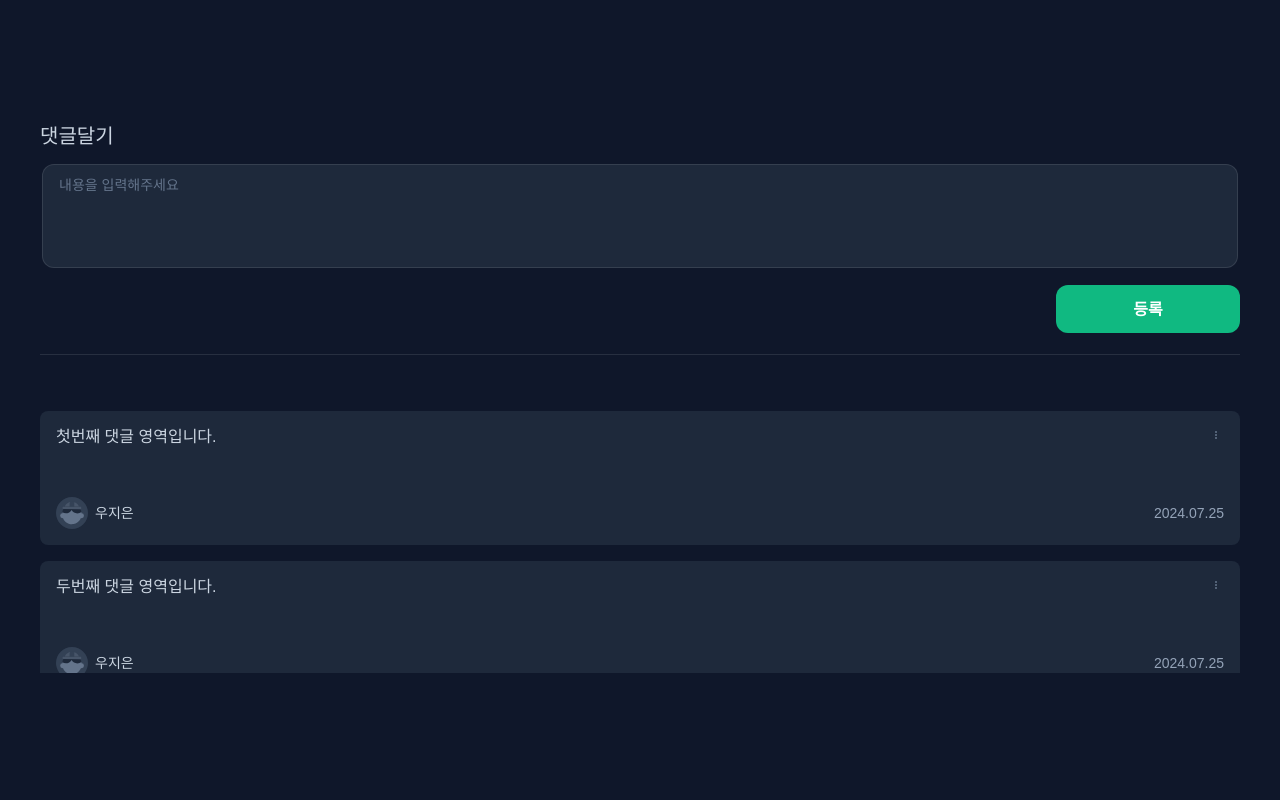
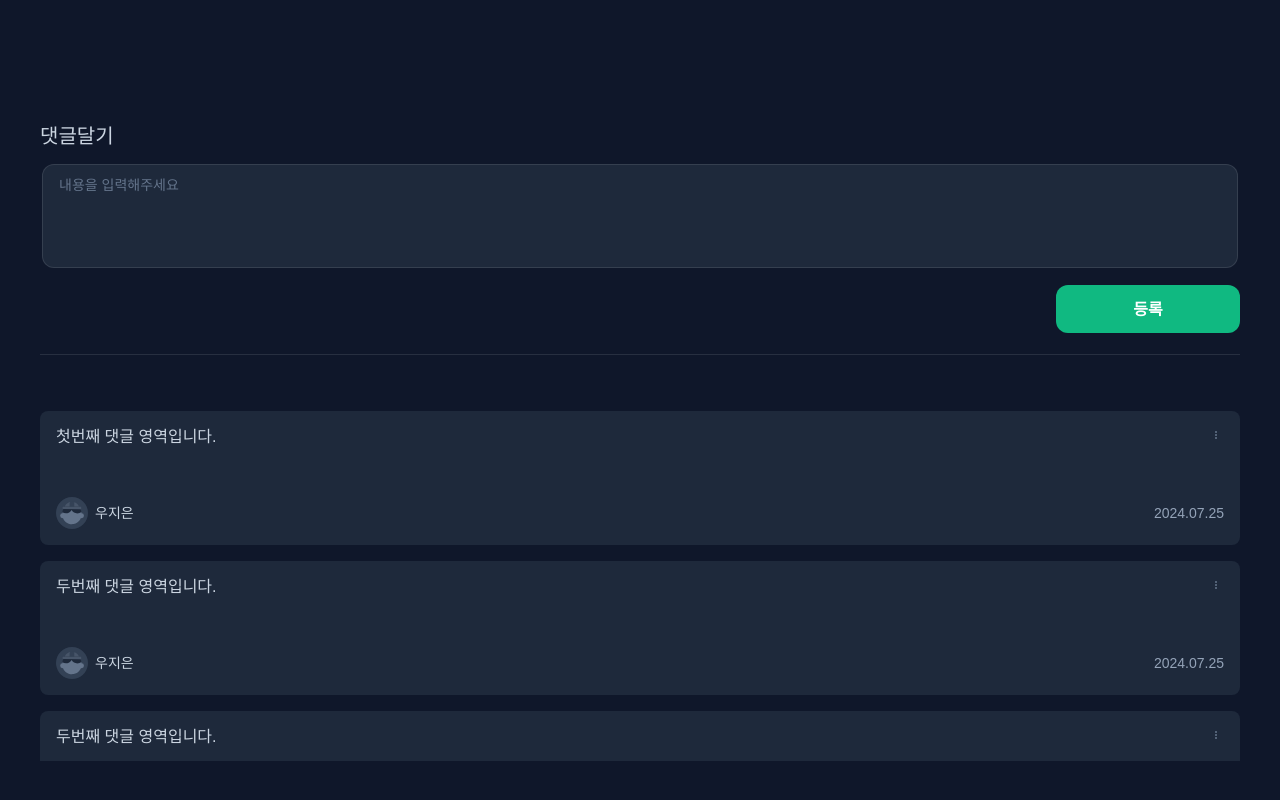
Before and after one commit to ozen0718/coworkers, a Next.js app: page /boards/1 in a window 1280 px wide. Shown: the part 308-1108 px from the top of the page. Before the commit the page ends 1061 px from the top, so only its background shows below. Built offline with nearby package versions, Linux system fonts and the light colour scheme.

Commit message:
[Refactor] PostCard 댓글 높이 변경

```diff
--- a/src/app/(pages)/(main)/boards/[articleid]/page.tsx
+++ b/src/app/(pages)/(main)/boards/[articleid]/page.tsx
@@ -5,7 +5,7 @@ import PostDropdown from '@/components/Card/Post/PostDropdown';
 import AuthorInfo from '@/components/Card/Comment/AuthorInfo';
 import AddComment from '@/components/Card/Comment/AddComment';
 import BoardComment from '@/components/Card/Comment/BoardComment';
-import { comments, testPosts } from '@/components/Card/testPosts';
+import { comments } from '@/components/Card/testPosts';
 
 export default function ArticleDetail() {
   const [isDropDownOpen, setIsDropDownOpen] = useState(false);
@@ -82,7 +82,7 @@ export default function ArticleDetail() {
       <div className="my-4 h-px w-full bg-[#F8FAFC1A]" />
 
       {/* 댓글 */}
-      <div className="scroll-area mt-10 flex h-full max-h-[262px] flex-col gap-4 overflow-y-auto">
+      <div className="scroll-area mt-10 flex h-[350px] flex-col gap-4 overflow-y-auto">
         {Array.isArray(comments) && comments.length > 0 ? (
           comments.map((comment) => (
             <BoardComment
--- a/src/components/Card/Comment/BoardComment.tsx
+++ b/src/components/Card/Comment/BoardComment.tsx
@@ -8,7 +8,7 @@ import { TextAreaInput } from '@/components/common/Inputs';
 import clsx from 'clsx';
 import { BoardCommentProps } from '../CardType';
 
-export default function BoardComment({ type, author, content, date }: BoardCommentProps) {
+export default function BoardComment({ type, content }: BoardCommentProps) {
   const [isDropDownOpen, setIsDropDownOpen] = useState(false);
   const [isEditing, setIsEditing] = useState(false);
 
@@ -73,7 +73,7 @@ export default function BoardComment({ type, author, content, date }: BoardComme
           textJustify="center"
           options={[
             { label: '수정', value: '수정', action: handleEdit },
-            { label: '삭제', value: '수정', action: handleDelete },
+            { label: '삭제', value: '삭제', action: handleDelete },
           ]}
           isOpen={isDropDownOpen}
           toggleDropdown={toggleDropdown}
--- a/src/components/Card/Post/PostCard.tsx
+++ b/src/components/Card/Post/PostCard.tsx
@@ -37,6 +37,7 @@ export default function PostCard({
 
   /* Dropdown 수정 */
   const handleEdit = () => {
+    console.log(isEditing);
     setIsEditing(true);
   };
 
--- a/src/components/Card/testPosts.ts
+++ b/src/components/Card/testPosts.ts
@@ -42,6 +42,12 @@ export const comments: Comments[] = [
     content: '두번째 댓글 영역입니다.',
     date: '2025-04-29',
   },
+  {
+    id: 3,
+    author: '홍길동',
+    content: '두번째 댓글 영역입니다.',
+    date: '2025-04-29',
+  },
 ];
 
 export const testComments: BoardCommentProps[] = [
```
